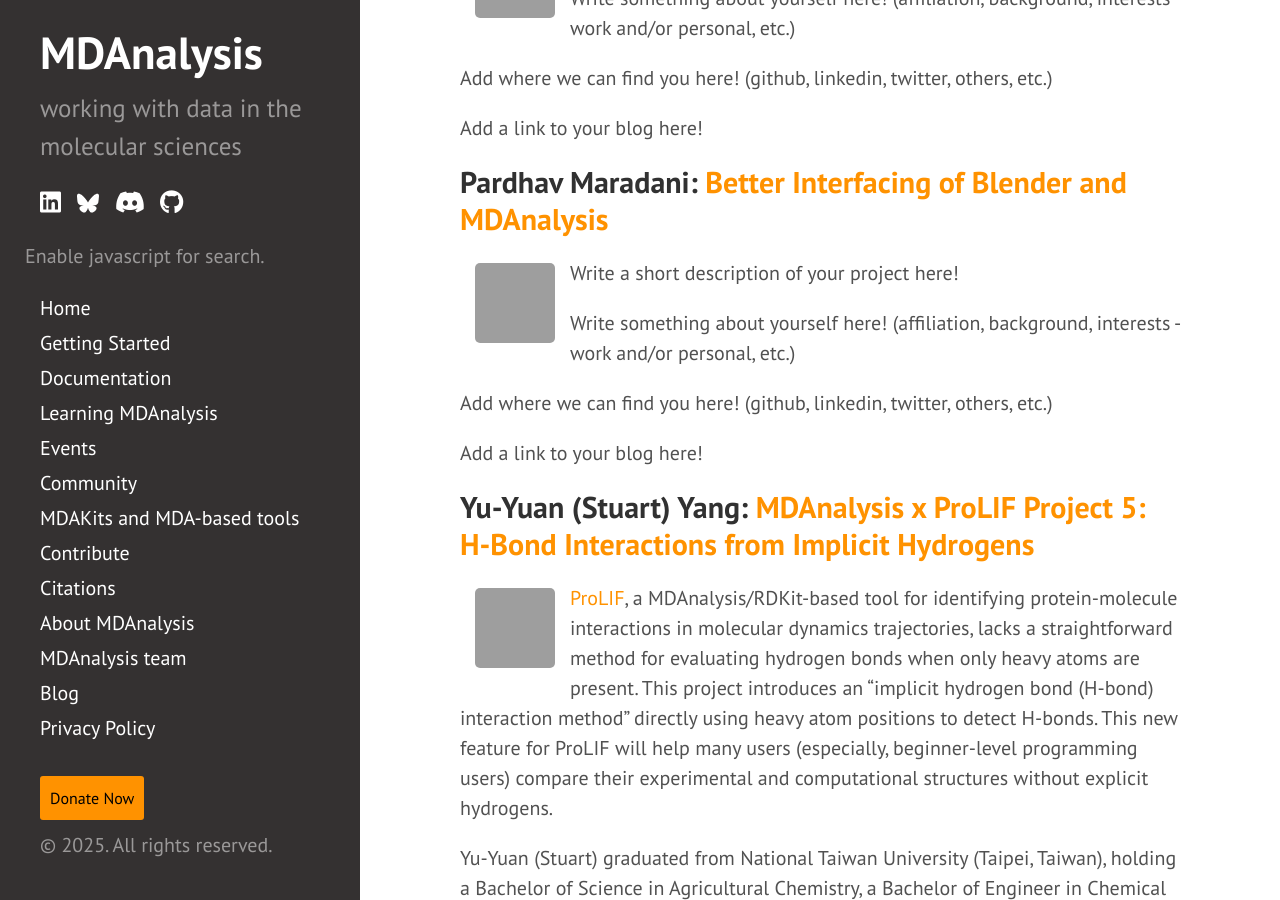
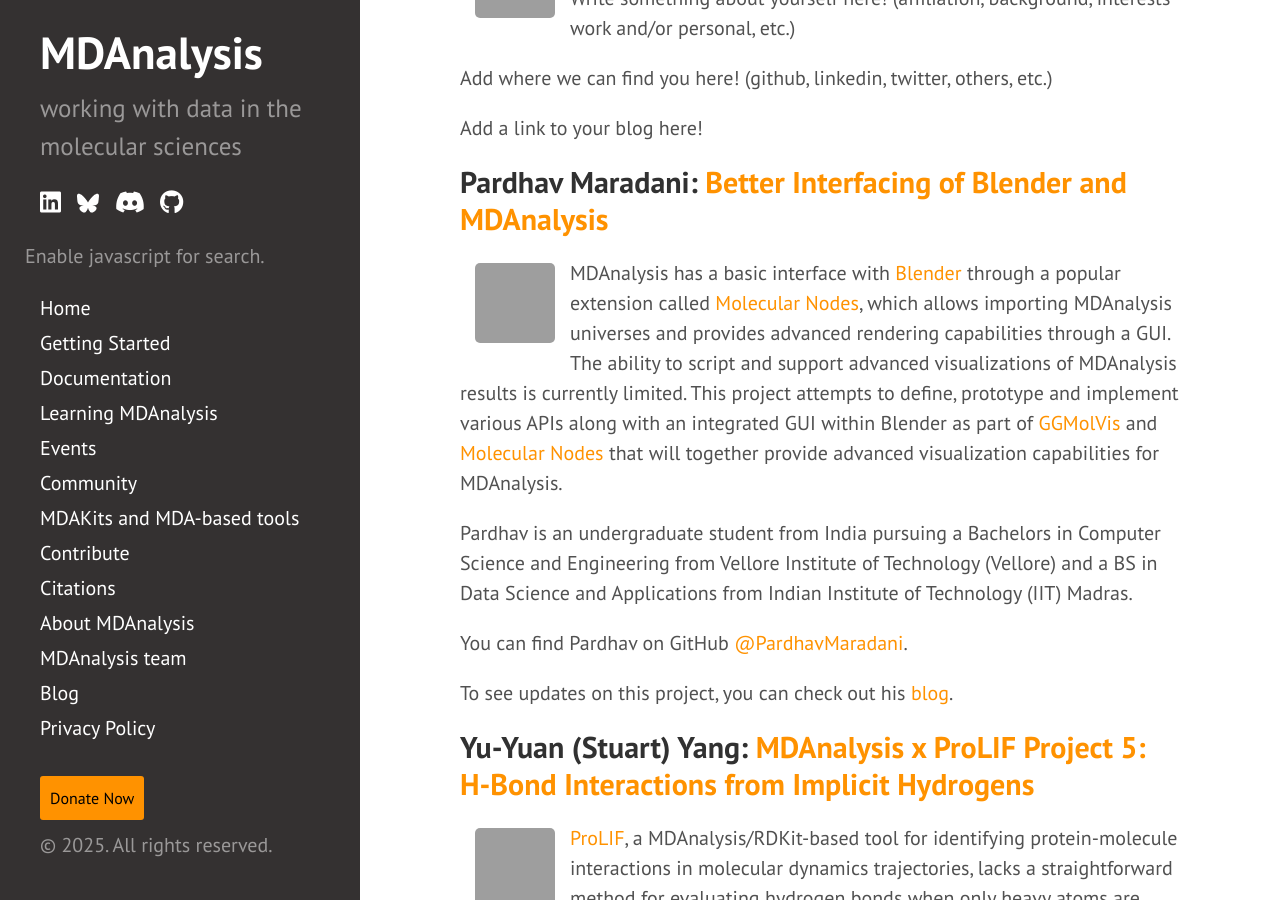
Before and after one commit to MDAnalysis/MDAnalysis.github.io, a Jekyll site: the page built from _posts/2025-06-01-gsoc-students.md, in a window 1280 px wide and 900 px high, scrolled down 905 px. Built offline with Jekyll 4.4.1, drawn with Linux system fonts in a browser that asks for light colours; comment, search, counter and statistics services are not loaded; grey boxes are pictures that could not be loaded.

Commit message:
Intro for Pardhav Maradani (#36)
* Intro for Pardhav Maradani

* Add link to Blender

Co-authored-by: Jenna M Swarthout Goddard <38287809+jennaswa@users.noreply.github.com>

* Spell out institute name

Co-authored-by: Jenna M Swarthout Goddard <38287809+jennaswa@users.noreply.github.com>

---------

Co-authored-by: Jenna M Swarthout Goddard <38287809+jennaswa@users.noreply.github.com>

```diff
--- a/_posts/2025-06-01-gsoc-students.md
+++ b/_posts/2025-06-01-gsoc-students.md
@@ -40,17 +40,17 @@ Add a link to your blog here!
 ## Pardhav Maradani: [Better Interfacing of Blender and MDAnalysis](https://summerofcode.withgoogle.com/programs/2025/projects/9BR8jbvV)
 
 <img
-src="Picture Here"
+src="https://avatars.githubusercontent.com/pardhavmaradani"
 title="Pardhav Maradani" alt="Pardhav Maradani"
 style="float: left; width: 110px; height: 110px; border-radius: 20px; border: 15px solid white" />
 
-Write a short description of your project here!
+MDAnalysis has a basic interface with [Blender](https://www.blender.org/) through a popular extension called [Molecular Nodes](https://github.com/BradyAJohnston/MolecularNodes), which allows importing MDAnalysis universes and provides advanced rendering capabilities through a GUI. The ability to script and support advanced visualizations of MDAnalysis results is currently limited. This project attempts to define, prototype and implement various APIs along with an integrated GUI within Blender as part of [GGMolVis](https://github.com/yuxuanzhuang/ggmolvis) and [Molecular Nodes](https://github.com/BradyAJohnston/MolecularNodes) that will together provide advanced visualization capabilities for MDAnalysis.
 
-Write something about yourself here! (affiliation, background, interests - work and/or personal, etc.)
+Pardhav is an undergraduate student from India pursuing a Bachelors in Computer Science and Engineering from Vellore Institute of Technology (Vellore) and a BS in Data Science and Applications from Indian Institute of Technology (IIT) Madras.
 
-Add where we can find you here! (github, linkedin, twitter, others, etc.)
+You can find Pardhav on GitHub [@PardhavMaradani](https://github.com/PardhavMaradani).
 
-Add a link to your blog here!
+To see updates on this project, you can check out his [blog](https://pardhavmaradani.github.io/categories/gsoc-2025/).
 
 ## Yu-Yuan (Stuart) Yang: [MDAnalysis x ProLIF Project 5: H-Bond Interactions from Implicit Hydrogens](https://summerofcode.withgoogle.com/programs/2025/projects/5Otkx8vp)
 
```
